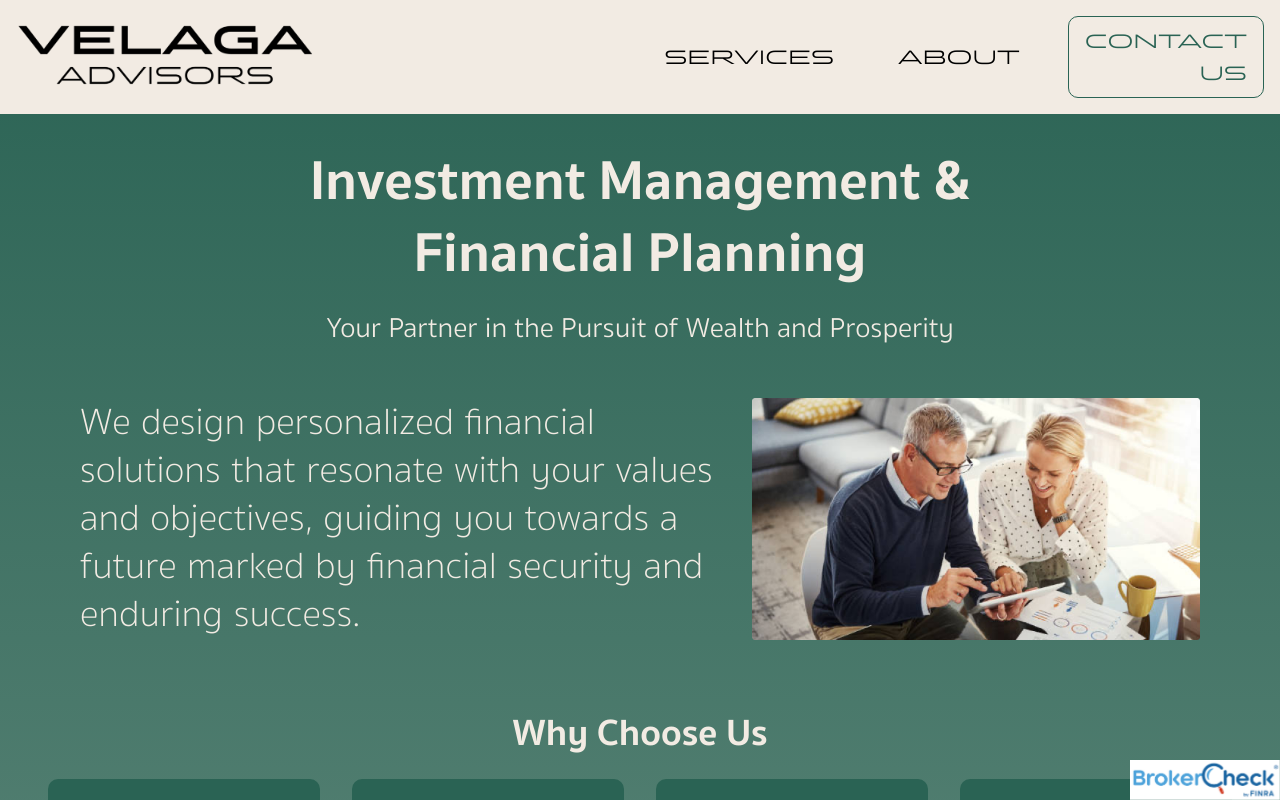
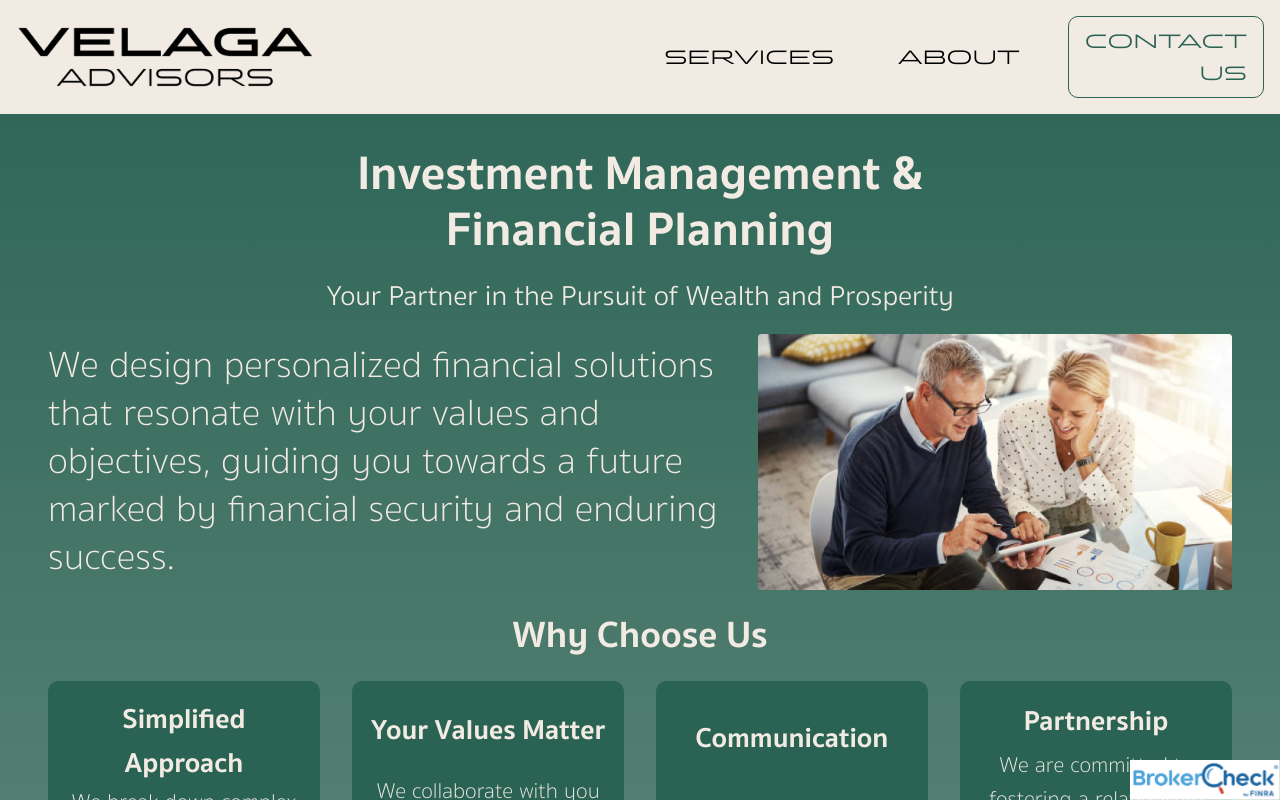
Before and after one commit to avelaga/velagaadvisors, a Next.js app: page / in a window 1280 px wide. Shown: the top 800 px of the page. Built offline with nearby package versions, Linux system fonts and the light colour scheme.

Commit message:
reduced spacing on home page for moms feedback

```diff
--- a/styles/Home.module.css
+++ b/styles/Home.module.css
@@ -15,8 +15,8 @@
 }
 
 .header {
-  font-size: var(--header-size);
-  line-height: 4.5rem;
+  font-size: calc( var(--header-size) - .5rem);
+  line-height: 3.5rem;
   width: 100vw;
   height: fit-content;
   font-weight: 500;
@@ -35,7 +35,7 @@
   align-items: center;
   justify-content: space-between;
   text-align: left;
-  padding: 3rem;
+  padding: 1rem;
 }
 
 .bodyText {
@@ -54,7 +54,6 @@
   width: 100vw;
   height: fit-content;
   font-weight: 500;
-  margin-top: 1rem;
 }
 
 .whyChooseUs {
--- a/styles/globals.css
+++ b/styles/globals.css
@@ -98,6 +98,7 @@ body {
 a {
   color: inherit;
   text-decoration: none;
+  display: flex;
 }
 
 /* @media (prefers-color-scheme: dark) {
```
